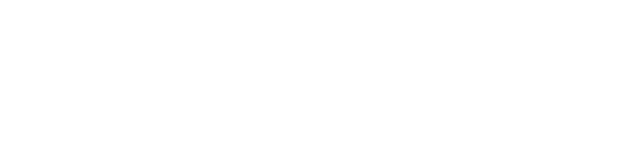
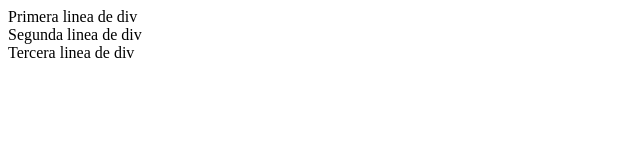
Before and after one commit to AndresMor-e/Curs0_git, a plain HTML site: page index.html in a window 1280 px wide. Shown: the whole page, without its empty margins (0-640 px from the left). Drawn offline with Linux system fonts and the light colour scheme.

Commit message:
Second commit

```diff
--- a/index.html
+++ b/index.html
@@ -6,6 +6,8 @@
     <title>Mi primera pagina web</title>
 </head>
 <body>
-
+    <div>Primera linea de div</div>
+    <div>Segunda linea de div</div>
+    <div>Tercera linea de div</div>
 </body>
 </html>
```
